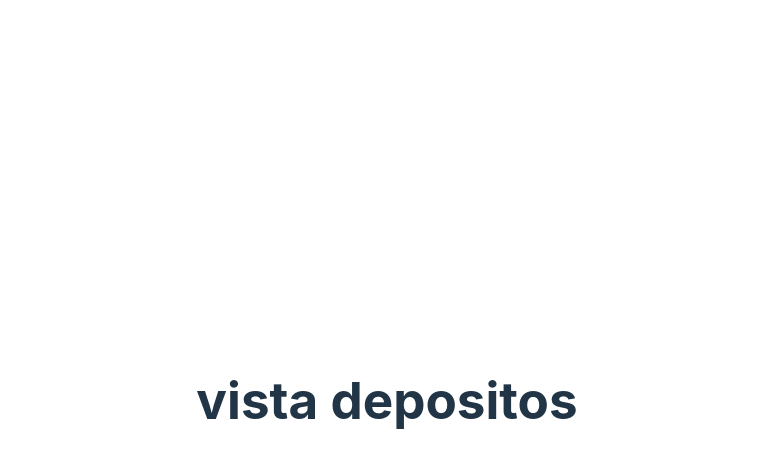
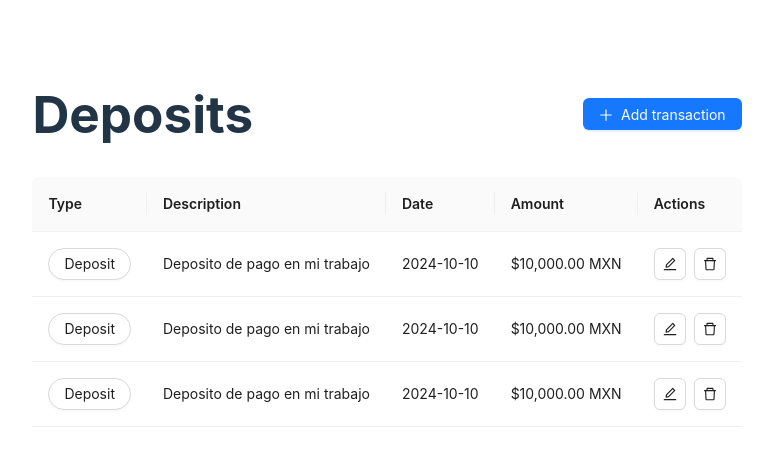
Before and after one commit to Ricolin2653M/Sistema-Gestor-de-Gastos, a React (Vite) app: page /deposits in a window 1280 px wide. Shown: the top 468 px of the page, without its empty margins (253-1026 px from the left). Built offline with nearby package versions, Linux system fonts and the light colour scheme.

Commit message:
feat(front): Vista de depositos

```diff
--- a/src/pages/deposits/index.jsx
+++ b/src/pages/deposits/index.jsx
@@ -1,13 +1,93 @@
-import React from "react";
+import React from 'react';
+import { Button, Table } from 'antd';
+import { EditOutlined, DeleteOutlined, PlusOutlined } from '@ant-design/icons';
 
 const Deposits = () => {
-    return(
+  const data = [
+    {
+      key: '1',
+      type: 'Deposit',
+      description: 'Deposito de pago en mi trabajo',
+      date: '2024-10-10',
+      amount: '$10,000.00 MXN',
+    },
+    {
+      key: '2',
+      type: 'Deposit',
+      description: 'Deposito de pago en mi trabajo',
+      date: '2024-10-10',
+      amount: '$10,000.00 MXN',
+    },
+    {
+      key: '3',
+      type: 'Deposit',
+      description: 'Deposito de pago en mi trabajo',
+      date: '2024-10-10',
+      amount: '$10,000.00 MXN',
+    },
+    // Puedes agregar más datos si quieres extender la tabla
+  ];
+
+  const columns = [
+    {
+      title: 'Type',
+      dataIndex: 'type',
+      key: 'type',
+      render: () => <Button shape="round">Deposit</Button>,
+    },
+    {
+      title: 'Description',
+      dataIndex: 'description',
+      key: 'description',
+    },
+    {
+      title: 'Date',
+      dataIndex: 'date',
+      key: 'date',
+    },
+    {
+      title: 'Amount',
+      dataIndex: 'amount',
+      key: 'amount',
+    },
+    {
+      title: 'Actions',
+      key: 'actions',
+      render: () => (
         <>
-        <div>
-            <h1>vista depositos</h1>
-        </div>
+          <Button icon={<EditOutlined />} style={{ marginRight: 8 }} />
+          <Button icon={<DeleteOutlined />} />
         </>
-    )
-}
+      ),
+    },
+  ];
+
+  return (
+    <div
+      style={{
+        padding: 20,
+        height: '380vh', // Ajusta la altura del contenedor para que la tabla ocupe más espacio
+        display: 'flex',
+        flexDirection: 'column',
+      }}
+    >
+      <div style={{ display: 'flex', justifyContent: 'space-between', alignItems: 'center', width: '100' }}>
+        <h1>Deposits</h1>
+        <Button icon={<PlusOutlined />} type="primary">
+          Add transaction
+        </Button>
+      </div>
+
+      <div style={{ flexGrow: 1, overflowY: 'auto' }}>
+        <Table
+          columns={columns}
+          dataSource={data}
+          pagination={false}
+          style={{ height: '100%' }} // Hace que la tabla se ajuste al tamaño del contenedor
+        />
+      </div>
+    </div>
+  );
+};
 
 export default Deposits;
```
